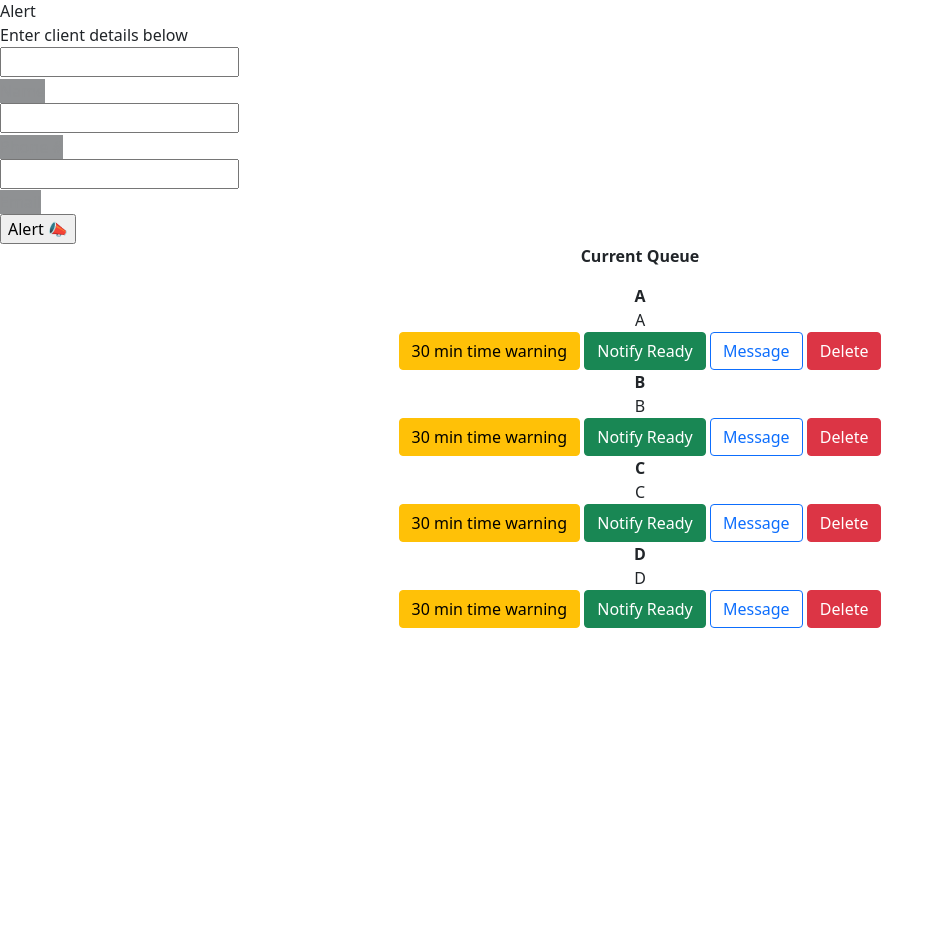
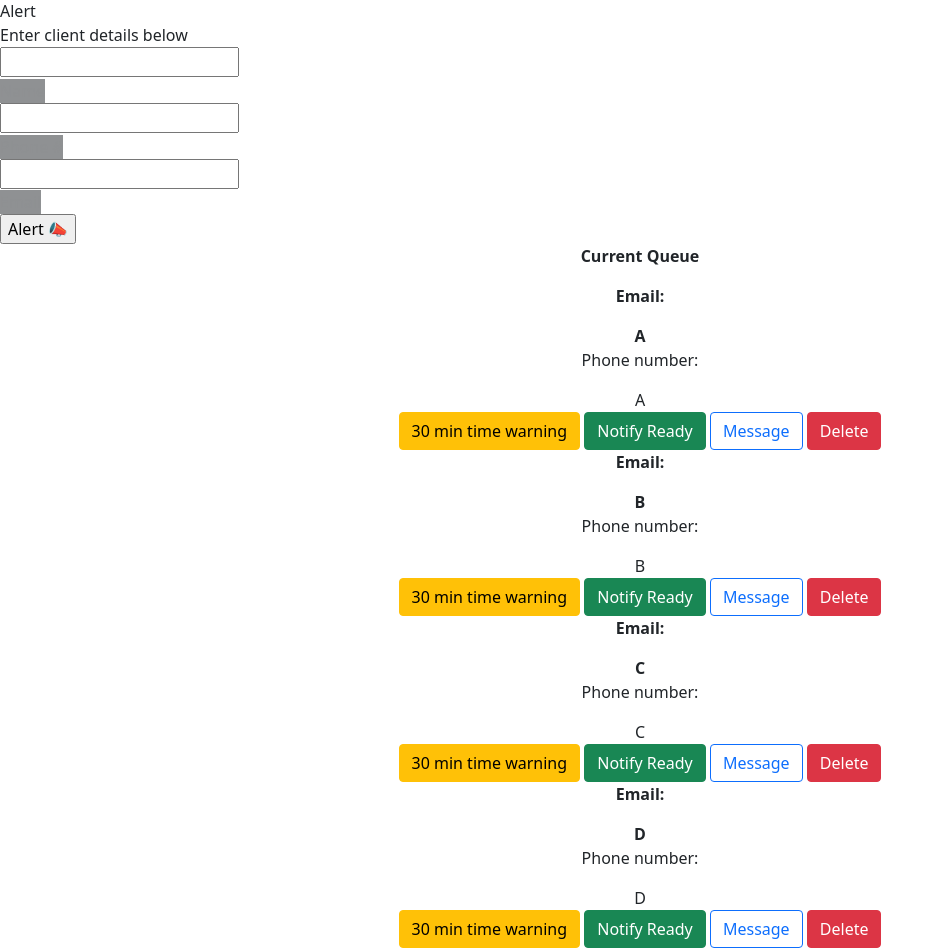
Before and after one commit to mochamapleaf/calgoryhack-potatoburner, a Flask app: page /admin in a window 1280 px wide. Shown: the part 88-1036 px from the top of the page, without its empty margins (0-944 px from the left). Before the commit the page ends 716 px from the top, so only its background shows below. Run offline with Flask 2, Linux system fonts and the light colour scheme; data comes from the database, SQL or seed files in the repository.

Commit message:
Update admin.html

```diff
--- a/templates/admin.html
+++ b/templates/admin.html
@@ -47,10 +47,10 @@
         {% for client in clients %}
             <div class="client-card" align="center">
                 <div class="client-email">
-                    <b>{{ client.email }}</b>
+                    <b><p>Email:</p>{{ client.email }}</b>
                 </div>
                 <div class="client-phone">
-                    {{ client.phone }}
+                    <p>Phone number:</p>{{ client.phone }}
                 </div>
                 <button type="button" class="btn btn-warning">30 min time warning</button>
                 <button type="button" class="btn btn-success">Notify Ready</button>
```
